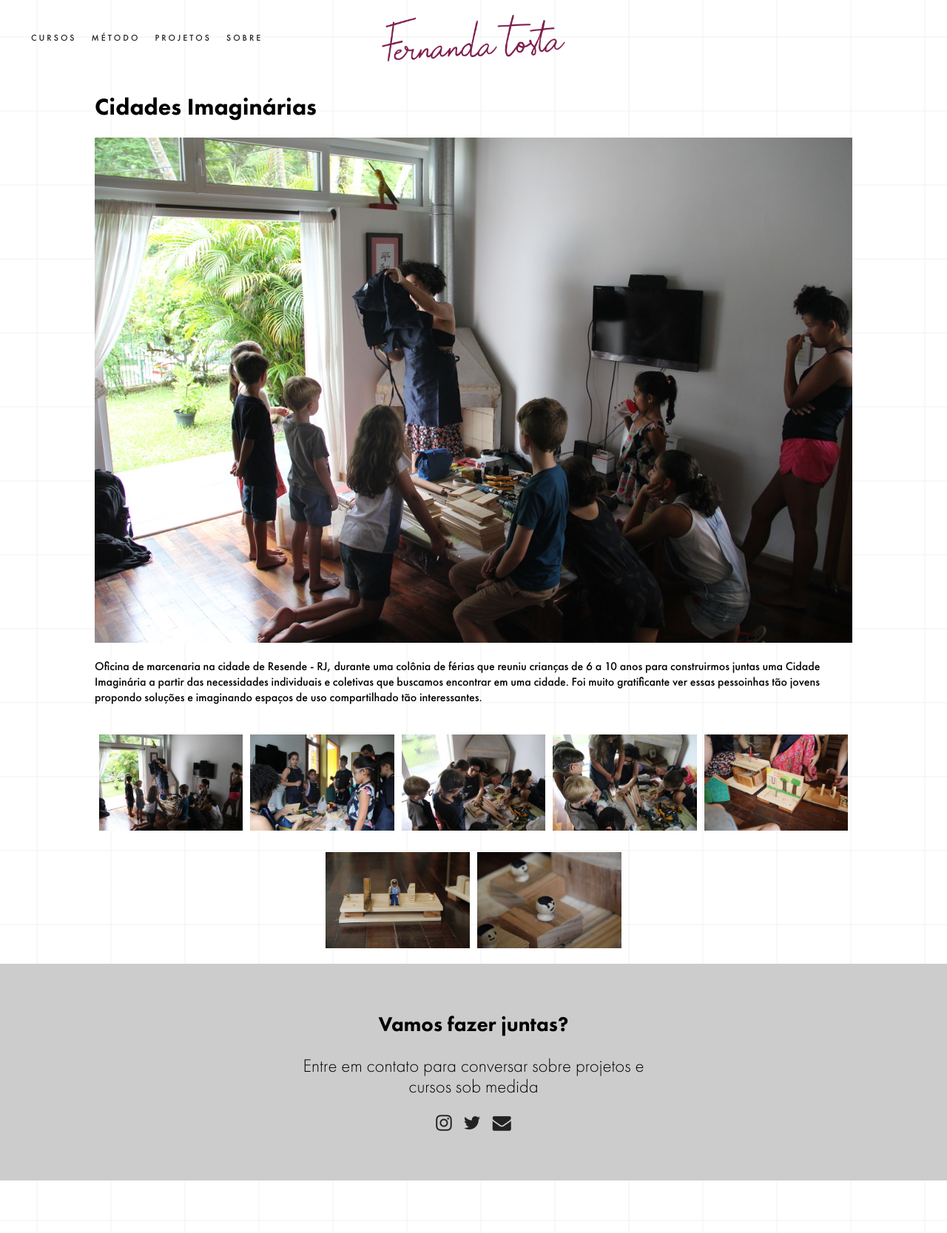
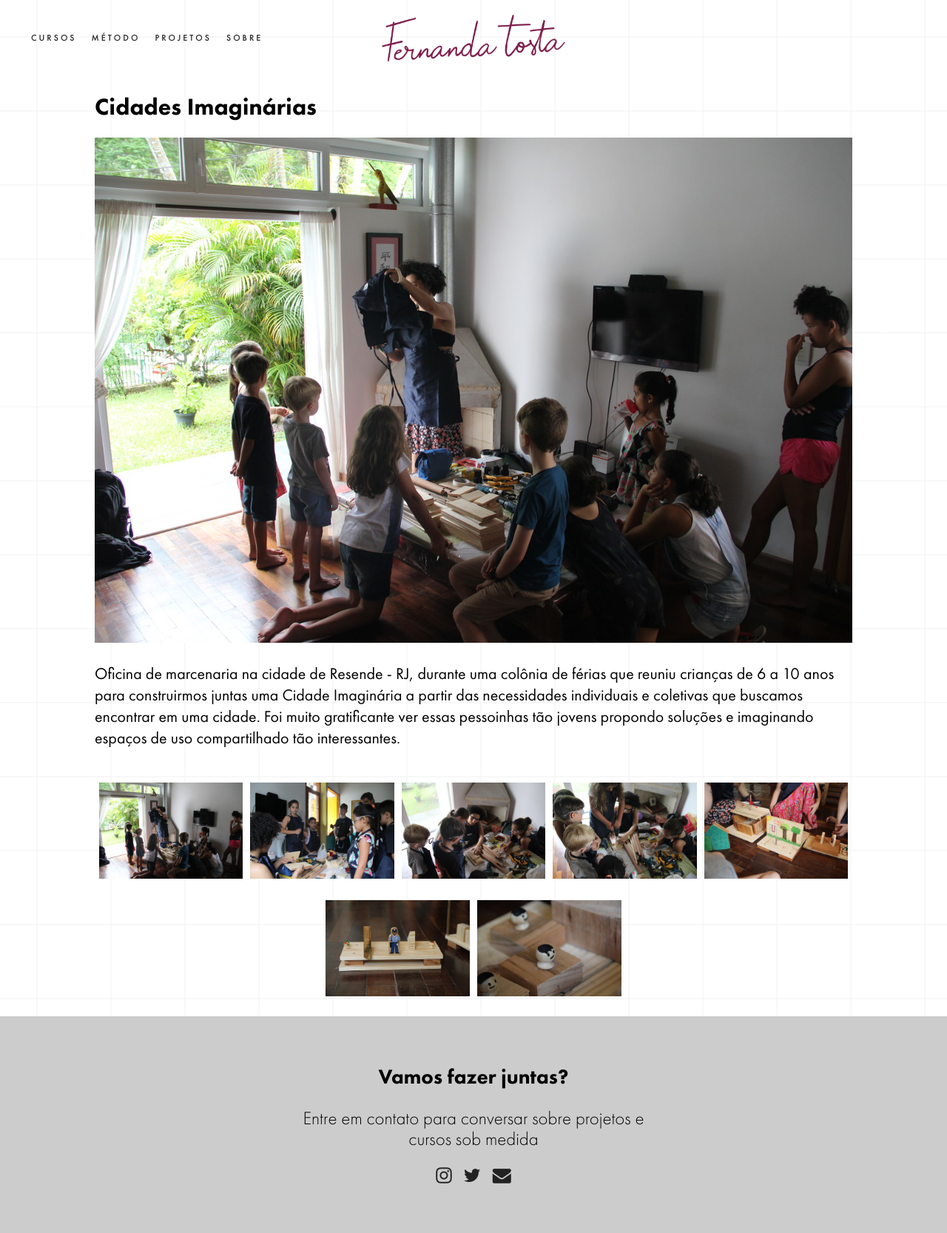
Before and after one commit to fernandatosta-www/fernandatosta.com, a Jekyll site: the page built from _projetos/2016-11-03-CidadesImaginarias.md, in a window 1280 px wide. Shown: the whole page at 74% size. Built offline with Jekyll 4.4.1, drawn with Linux system fonts in a browser that asks for light colours; before the commit the page ends 1596 px from its top, so only the background shows below that.

Commit message:
styles post text

```diff
--- a/css/main.scss
+++ b/css/main.scss
@@ -728,4 +728,11 @@ a {
   img {
     width: 100%;
   }
+  p {
+    font-weight: 300;
+    font-size: 20px;
+    @include media-query(DESKTOP) {
+      font-size: 22px;
+    }
+  }
 }
```
